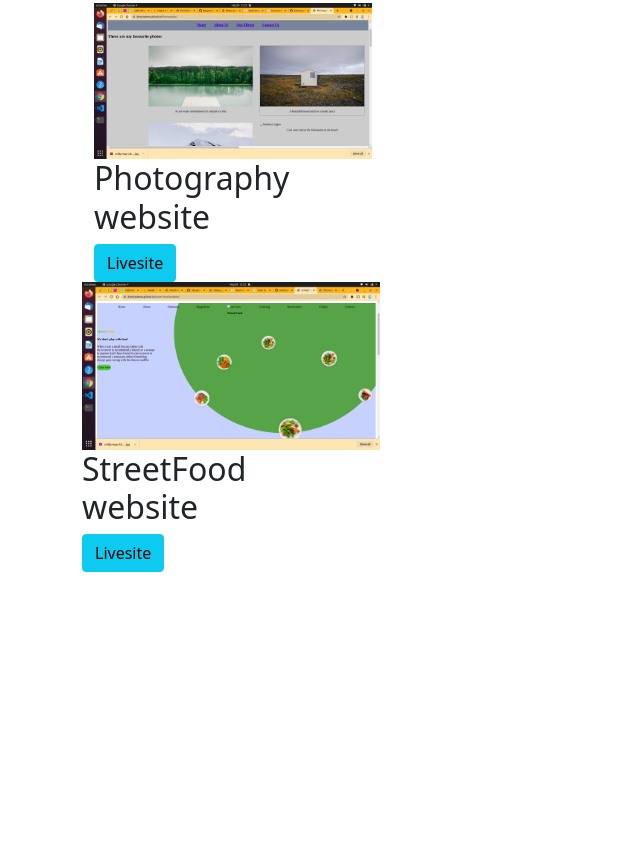
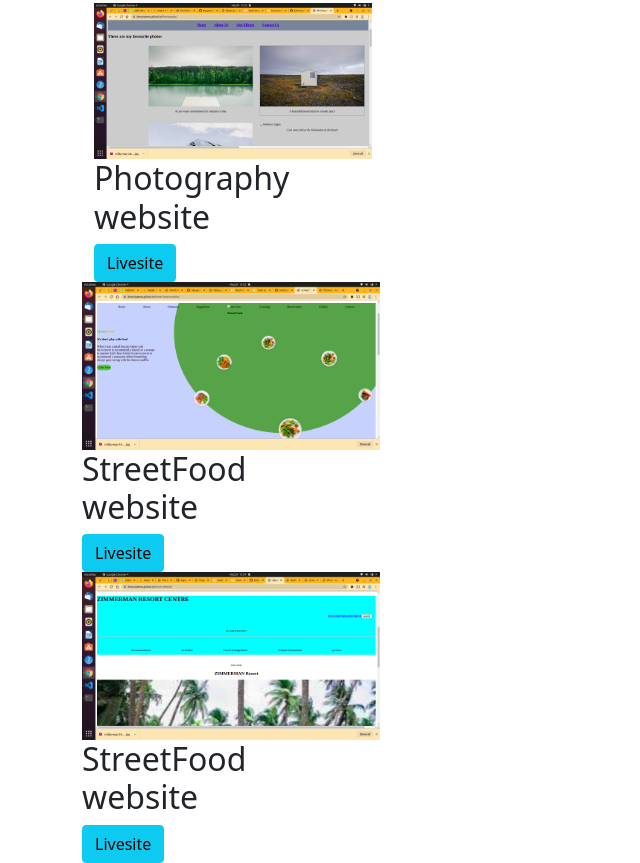
Before and after one commit to kimutaiamos/portfolio-landing-page, a plain HTML site: page index.html in a window 1280 px wide. Shown: the part 950-1813 px from the top of the page, without its empty margins (0-640 px from the left). Before the commit the page ends 1522 px from the top, so only its background shows below. Drawn offline with nearby package versions, Linux system fonts and the light colour scheme.

Commit message:
added a screenshot

```diff
--- a/index.html
+++ b/index.html
@@ -142,7 +142,7 @@
             <div class="col-sm-8">
               <h2 class="w-title">StreetFood website</h2>
               <div class="w-more">
-                <a  href="https://github.com/kimutaiamos/street-food-website" >  <button type="button"
+                <a  href="https://kimutaiamos.github.io/street-food-website/" >  <button type="button"
                    class="btn btn-info">Livesite</button></a>
               </div>
             </div>
@@ -150,7 +150,26 @@
         </div>
       </div>
     </div>
+  <div class="col-md-4">
+    <div class="work-box">
+        <div class="work-img">
+          <img src="img/Screenshot from 2021-08-28 12-24-48.png" alt="" width="80%" height="80%" class="img-fluid">
+        </div>
+      <div class="work-content">
+        <div class="row">
+          <div class="col-sm-8">
+            <h2 class="w-title">StreetFood website</h2>
+            <div class="w-more">
+              <a  href="https://kimutaiamos.github.io/resot-website/" >  <button type="button"
+                 class="btn btn-info">Livesite</button></a>
+            </div>
+          </div>
+        </div>
+      </div>
+    </div>
   </div>
+</div>
+</div>
 </div>
   </section>
     <script src="https://cdn.jsdelivr.net/npm/bootstrap@5.1.0/dist/js/bootstrap.bundle.min.js"
```
